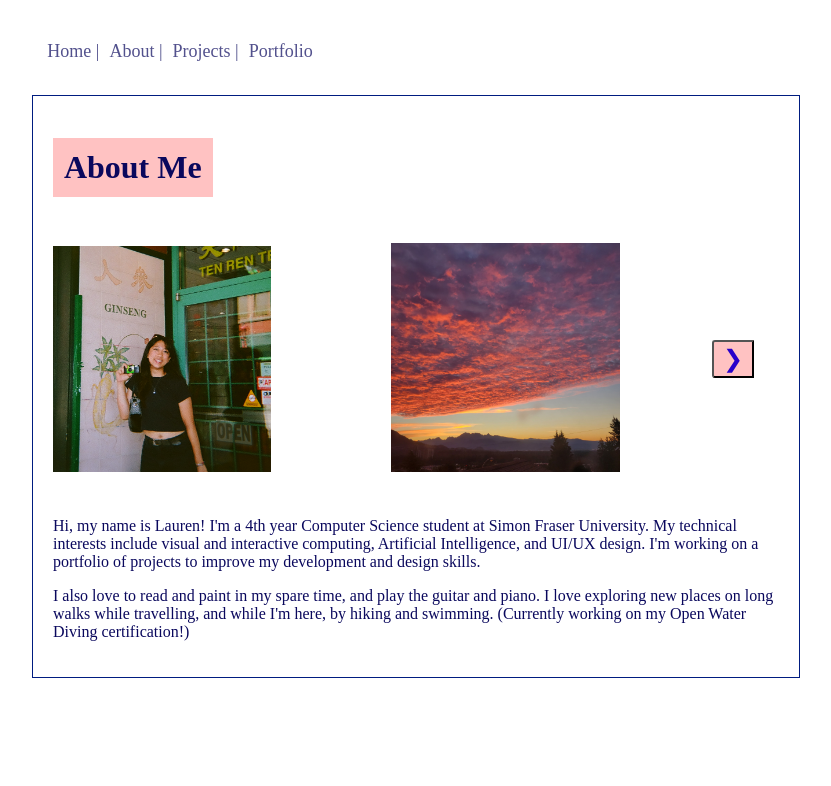
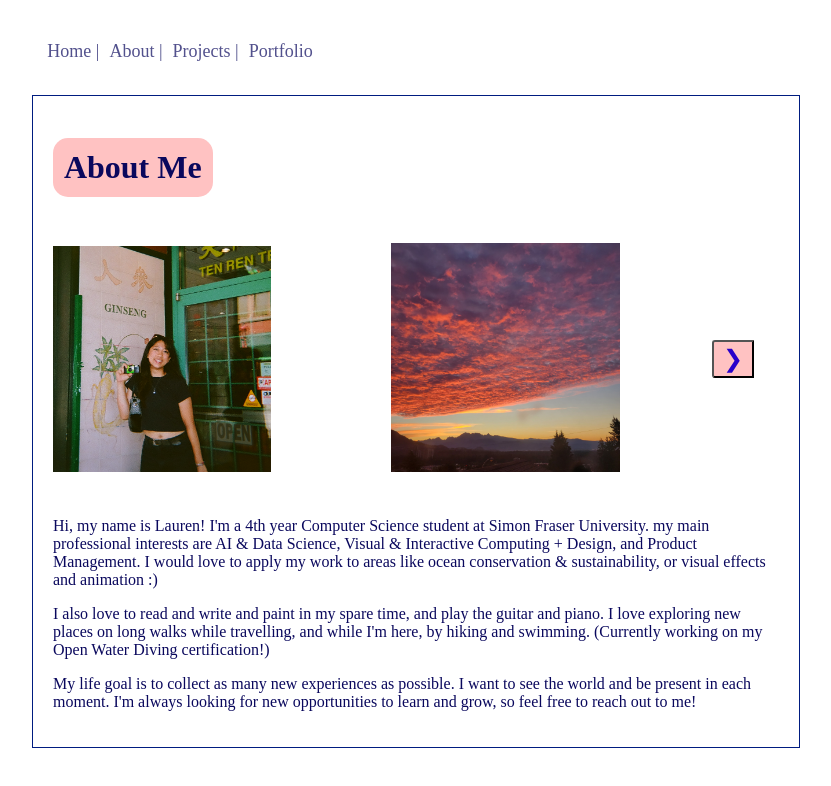
Before and after one commit to laurenyip/web2, a React (Create React App) app: page /about in a window 1280 px wide. Shown: the top 786 px of the page, without its empty margins (224-1055 px from the left). Built offline with nearby package versions, Linux system fonts and the light colour scheme; a web font is replaced by a local one.

Commit message:
whyrulookingatmycommits

```diff
--- a/src/pages/About.css
+++ b/src/pages/About.css
@@ -84,6 +84,7 @@ h1.text-left {
   font-family: "Moto", serif;
   text-align: left;
   background-color: #ffc2c2;
+  border-radius: 15px;
   /* You can change the color (#000) and border width (2px) as needed */
   /* Adjust the padding to create space between the text and the border */
   display: inline-block; /* Ensures that the border wraps around the text */
--- a/src/pages/About.js
+++ b/src/pages/About.js
@@ -138,16 +138,22 @@ function About() {
           <div className="left-aligned">
             <p>
               Hi, my name is Lauren! I'm a 4th year Computer Science student at
-              Simon Fraser University. My technical interests include visual and
-              interactive computing, Artificial Intelligence, and UI/UX design.
-              I'm working on a portfolio of projects to improve my development
-              and design skills.
+              Simon Fraser University. my main professional interests are AI &
+              Data Science, Visual & Interactive Computing + Design, and Product
+              Management. I would love to apply my work to areas like ocean
+              conservation & sustainability, or visual effects and animation :)
             </p>
             <p>
-              I also love to read and paint in my spare time, and play the
+              I also love to read and write and paint in my spare time, and play the
               guitar and piano. I love exploring new places on long walks while
               travelling, and while I'm here, by hiking and swimming. (Currently
               working on my Open Water Diving certification!)
+            </p>
+            <p>My life goal is to collect as many new experiences as possible. I want to see the world and be present in each moment.
+              I'm always looking for new opportunities to learn and grow, so
+              feel free to reach out to me!
+
+
             </p>
           </div>
         </div>
--- a/src/pages/Portfolio.css
+++ b/src/pages/Portfolio.css
@@ -52,6 +52,7 @@ body {
   flex-wrap: wrap;
   gap: 20px; /* Space between cards */
   justify-content: center; /* Center align the cards */
+
 }
 
 /* Style each card */
--- a/src/pages/Projects.js
+++ b/src/pages/Projects.js
@@ -69,7 +69,7 @@ function Projects() {
             </a>
             <p>
               Was coded with the help of HTML, Bootstrap CSS, JS, and lots of
-              edits... [Dec 2023]
+              edits... and later redone in REACT with a fresh look[Dec 2023]
             </p>
           </div>
           <div className="project-item">
```
Also changed, not shown: 1 other file (tests, documents, lock files or other folders).
